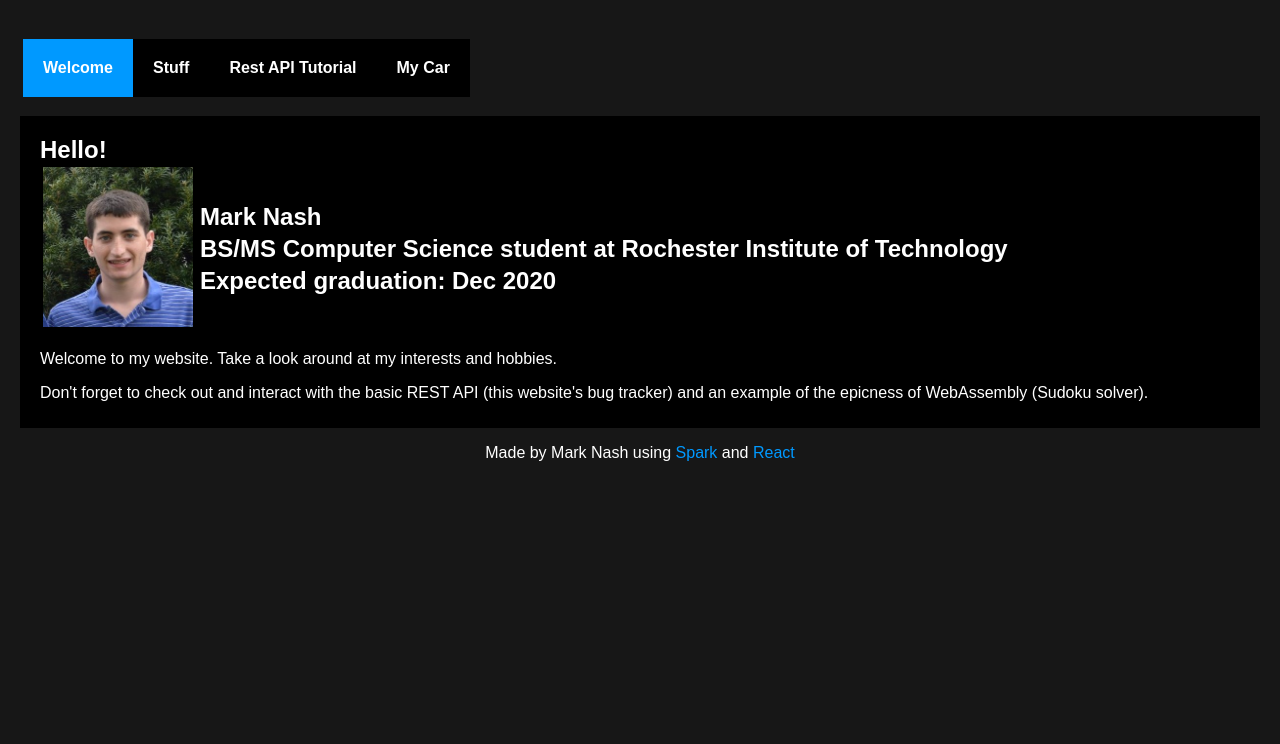
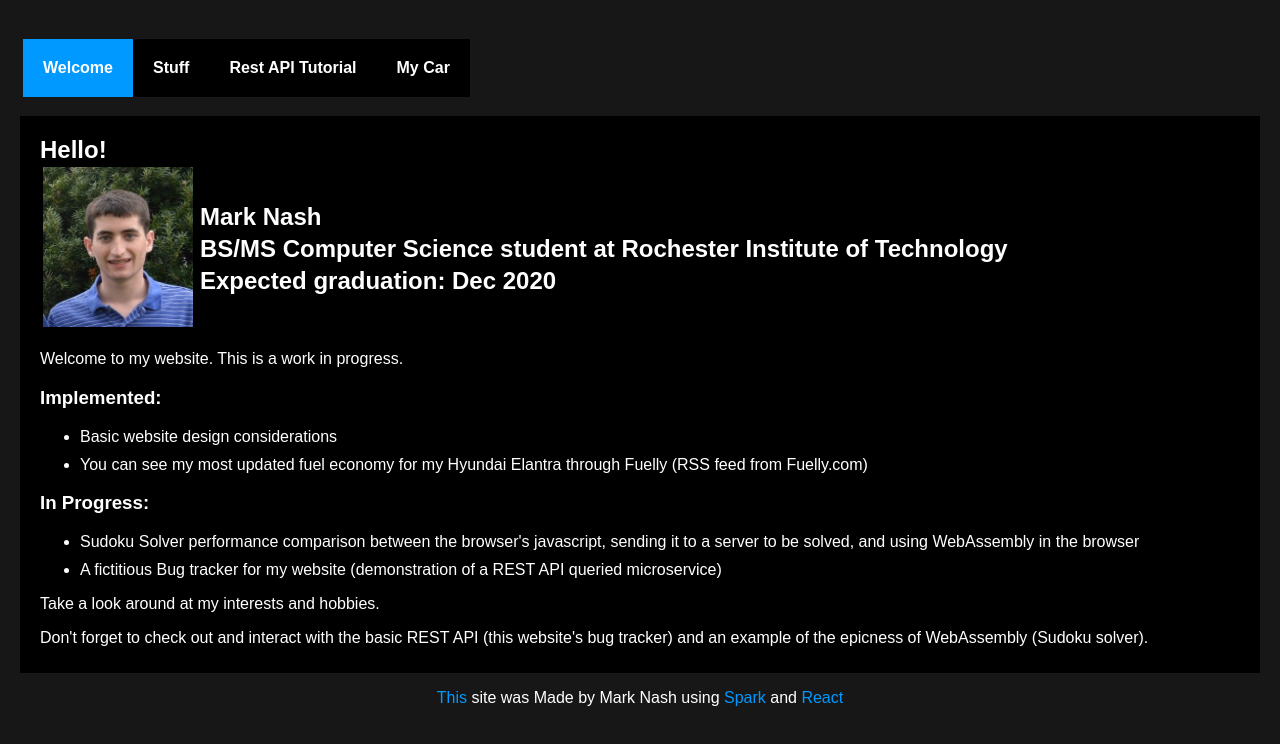
Before and after one commit to abacef/my-website, a React (Create React App) app in the folder src/main/resources/: page / in a window 1280 px wide. Shown: the top 744 px of the page. Built offline with nearby package versions, Linux system fonts and the light colour scheme.

Commit message:
Updated the welcome message

```diff
--- a/src/main/resources/src/components/SiteFooter.jsx
+++ b/src/main/resources/src/components/SiteFooter.jsx
@@ -14,7 +14,7 @@ export default class SiteFooter extends Component {
     return (
         <div className={"footer"}>
           <p>
-            Made by Mark Nash using <a href="http://sparkjava.com">Spark</a> and <a
+            <a href="https://github.com/abacef/my-website">This</a> site was Made by Mark Nash using <a href="http://sparkjava.com">Spark</a> and <a
               href="https://reactjs.org/">React</a>
           </p>
         </div>
--- a/src/main/resources/src/components/routes/Welcome.jsx
+++ b/src/main/resources/src/components/routes/Welcome.jsx
@@ -61,7 +61,22 @@ export default class Welcome extends Component {
           </tbody>
         </table>
 
-        <p>Welcome to my website. Take a look around at my interests and hobbies.</p>
+        <p>Welcome to my website. This is a work in progress.</p>
+        <h3>Implemented:</h3>
+        <ul>
+          <li>Basic website design considerations</li>
+          <li>You can see my most updated fuel economy for my Hyundai Elantra
+            through Fuelly (RSS feed from Fuelly.com)</li>
+        </ul>
+        <h3>In Progress:</h3>
+        <ul>
+          <li>Sudoku Solver performance comparison between the browser's
+            javascript, sending it to a server to be solved, and using
+            WebAssembly in the browser</li>
+          <li>A fictitious Bug tracker for my website (demonstration of a REST API queried microservice)</li>
+        </ul>
+
+          Take a look around at my interests and hobbies.
         <p>
           Don't forget to check out and interact with the basic REST API (this website's bug tracker) and an example
           of the epicness of WebAssembly (Sudoku solver).
```
